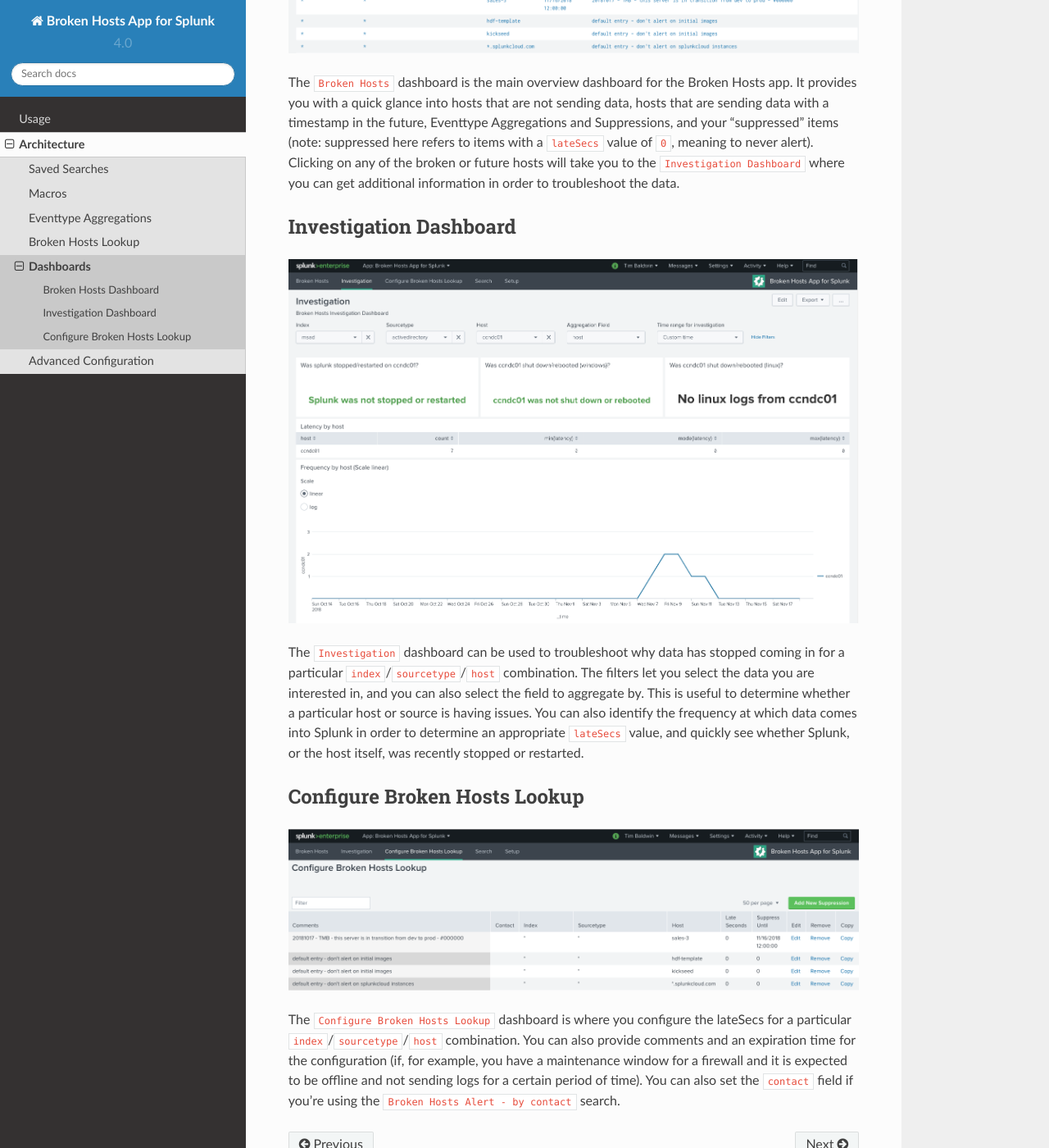
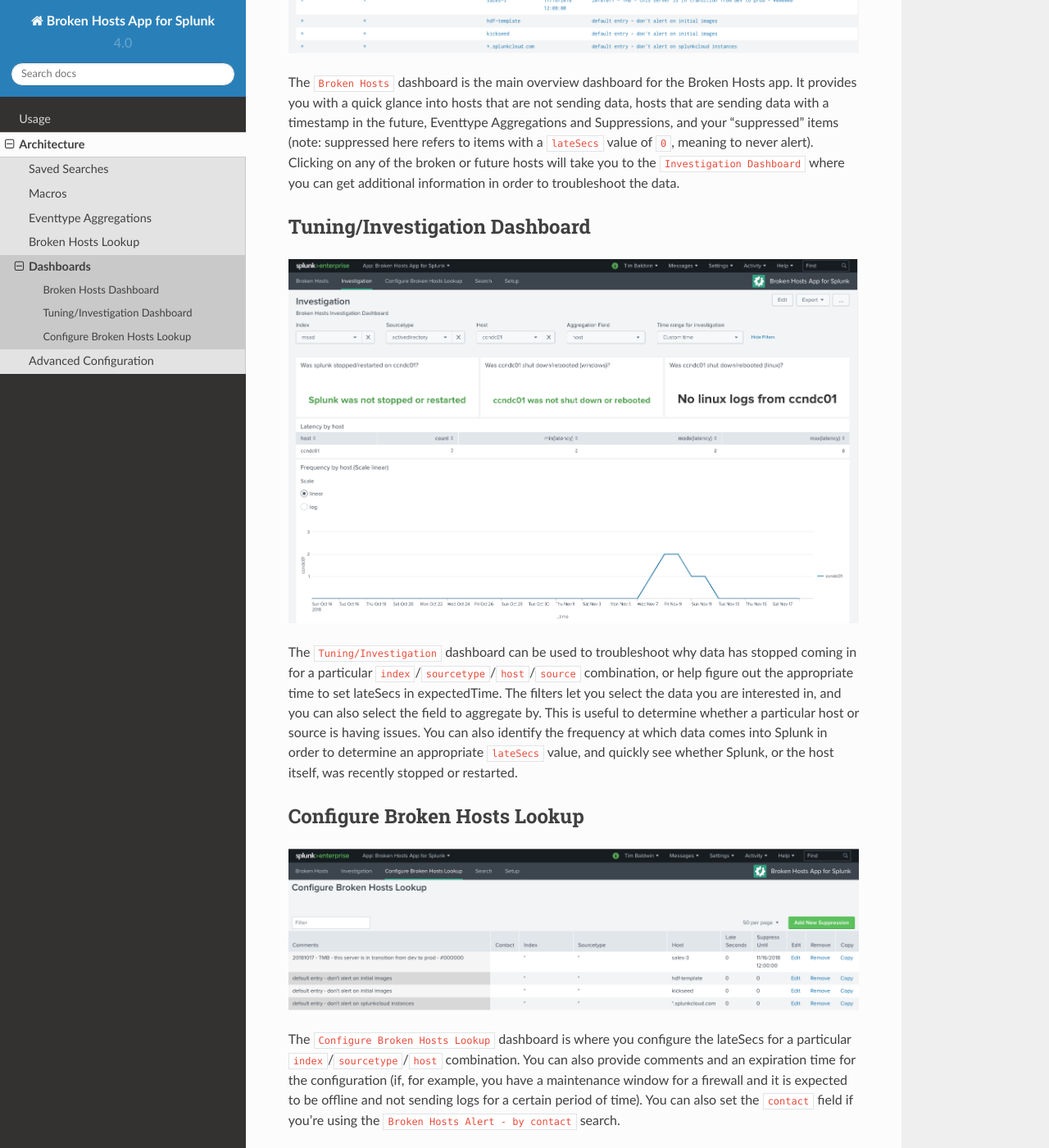
Before and after one commit to HurricaneLabs/brokenhosts, a Sphinx documentation site: the page built from docs/architecture/dashboards.rst, in a window 1280 px wide and 1400 px high, scrolled down 506 px. Shown: the whole window at 82% size. Built offline with Sphinx 7.4.7 and the Read the Docs theme 2.0.0, drawn with Linux system fonts in a browser that asks for light colours.

Commit message:
Remove existing investigation dashboard, replace with tuning. Update macros.conf to avoid possible conflicts, new documentation.

```diff
--- a/docs/architecture/dashboards.rst
+++ b/docs/architecture/dashboards.rst
@@ -13,14 +13,14 @@ timestamp in the future, Eventtype Aggregations and Suppressions, and your "supp
 Clicking on any of the broken or future hosts will take you to the ``Investigation Dashboard``
 where you can get additional information in order to troubleshoot the data.
 
-Investigation Dashboard
+Tuning/Investigation Dashboard
 ~~~~~~~~~~~~~~~~~~~~~~~
 
 .. image:: ../_static/investigation_dashboard.png
 
-The ``Investigation`` dashboard can be used to troubleshoot why data has stopped coming in for a
-particular ``index``/``sourcetype``/``host`` combination. The filters let you select the data you
-are interested in, and you can also select the field to aggregate by. This is useful to
+The ``Tuning/Investigation`` dashboard can be used to troubleshoot why data has stopped coming in for a
+particular ``index``/``sourcetype``/``host``/``source`` combination, or help figure out the appropriate time to set lateSecs in expectedTime.
+The filters let you select the data you are interested in, and you can also select the field to aggregate by. This is useful to
 determine whether a particular host or source is having issues. You can also identify the
 frequency at which data comes into Splunk in order to determine an appropriate ``lateSecs`` value,
 and quickly see whether Splunk, or the host itself, was recently stopped or restarted.
```
Also changed, not shown: docs/architecture/macros.rst (+8 -0 lines), 4 other files.
